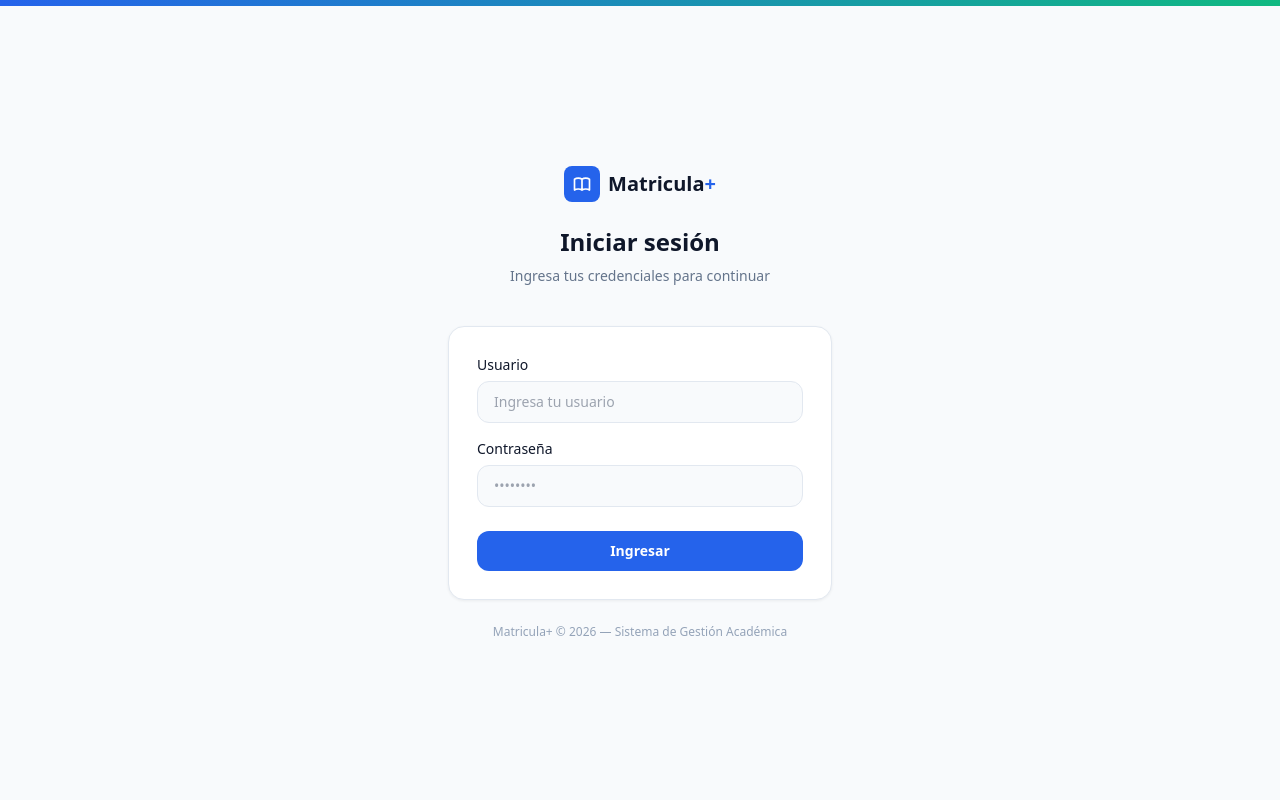
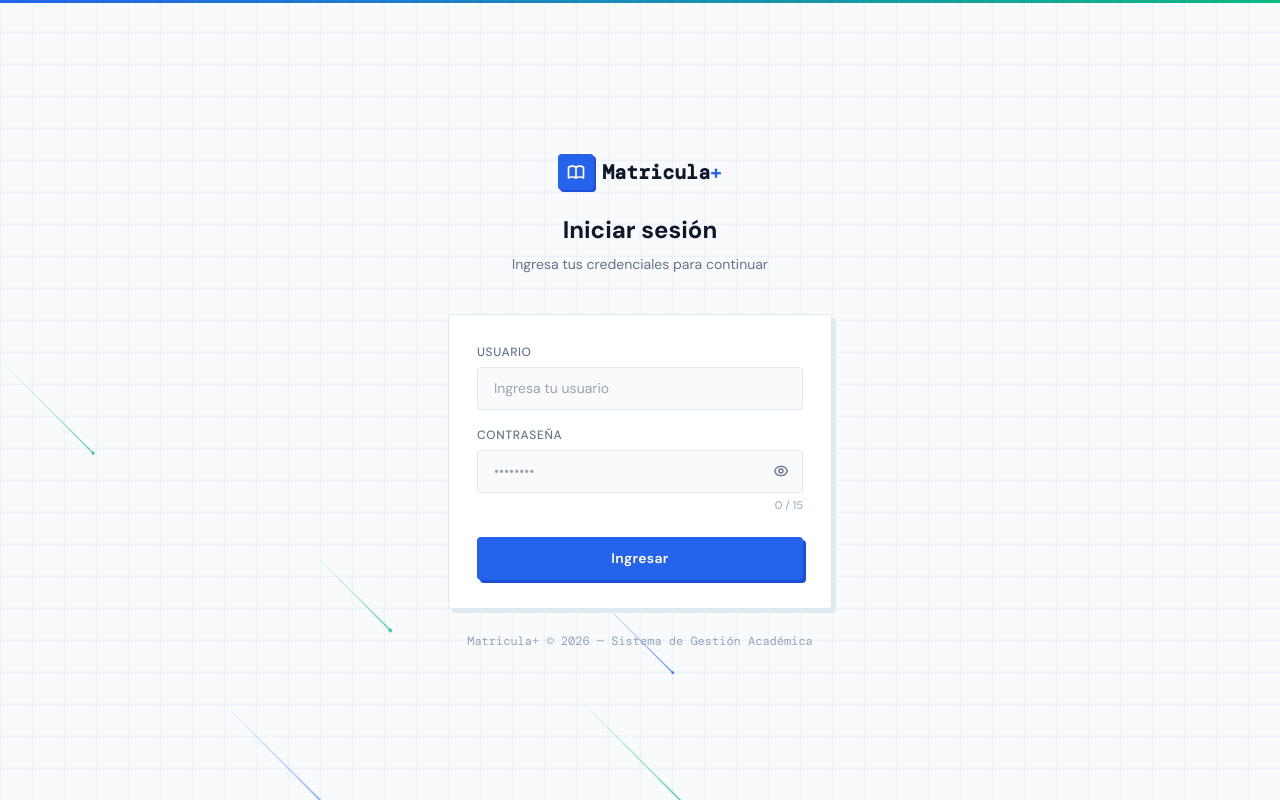
Before and after one commit to aaleja19001/frontend-matriculas, an Angular app: page /login in a window 1280 px wide. Built offline with nearby package versions, Linux system fonts and the light colour scheme.

Commit message:
Se agregan validaciones al login y se mejora la apariencia.

```diff
--- a/src/app/features/auth/login/login.component.html
+++ b/src/app/features/auth/login/login.component.html
@@ -1,35 +1,170 @@
-<div class="min-h-screen flex flex-col" style="background-color: #F8FAFC;">
+<link href="https://fonts.googleapis.com/css2?family=DM+Mono:wght@400;500&family=DM+Sans:wght@400;500;600;700&display=swap" rel="stylesheet">
 
-  <!-- Acento superior -->
-  <div class="h-1.5 w-full" style="background: linear-gradient(90deg, #2563EB, #10B981);"></div>
+<style>
+  .login-wrap * { font-family: 'DM Sans', sans-serif; }
 
-  <!-- Contenido centrado -->
-  <div class="flex-1 flex items-center justify-center px-4">
+  .login-wrap {
+    background-color: #F8FAFC;
+    background-image:
+      linear-gradient(rgba(37,99,235,0.03) 1px, transparent 1px),
+      linear-gradient(90deg, rgba(37,99,235,0.03) 1px, transparent 1px);
+    background-size: 32px 32px;
+    min-height: 100vh;
+    display: flex;
+    flex-direction: column;
+  }
+
+  .top-bar {
+    height: 3px;
+    background: linear-gradient(90deg, #2563EB, #10B981);
+  }
+
+  .card {
+    background: #fff;
+    border-radius: 4px;
+    border: 1px solid #E2E8F0;
+    box-shadow: 4px 4px 0px #E2E8F0;
+  }
+
+  .input-field {
+    border: 1px solid #E2E8F0;
+    border-radius: 4px;
+    background: #F8FAFC;
+    color: #0F172A;
+    font-family: 'DM Mono', monospace;
+    font-size: 0.875rem;
+    padding: 10px 16px;
+    width: 100%;
+    outline: none;
+    transition: border-color 0.2s, box-shadow 0.2s;
+    box-sizing: border-box;
+  }
+  .input-field:focus {
+    border-color: #2563EB;
+    box-shadow: 0 0 0 3px rgba(37,99,235,0.08);
+    background: #fff;
+  }
+
+  .password-wrapper { position: relative; }
+  .password-wrapper .input-field { padding-right: 44px; }
+
+  .eye-btn {
+    position: absolute;
+    right: 12px;
+    top: 50%;
+    transform: translateY(-50%);
+    background: none;
+    border: none;
+    cursor: pointer;
+    color: #64748B;
+    padding: 2px;
+    display: flex;
+    align-items: center;
+    transition: color 0.2s;
+  }
+  .eye-btn:hover { color: #2563EB; }
+
+  .char-counter {
+    font-family: 'DM Mono', monospace;
+    font-size: 0.7rem;
+    color: #94A3B8;
+    text-align: right;
+    margin-top: 4px;
+  }
+  .char-counter.limit-near { color: #EF4444; font-weight: 600; }
+
+  .btn-login {
+    width: 100%;
+    background-color: #2563EB;
+    color: #fff;
+    font-weight: 600;
+    font-size: 0.875rem;
+    border: none;
+    border-radius: 4px;
+    padding: 11px;
+    cursor: pointer;
+    box-shadow: 3px 3px 0px #1D4ED8;
+    transition: transform 0.1s, box-shadow 0.1s, background-color 0.15s;
+    display: flex;
+    align-items: center;
+    justify-content: center;
+    gap: 8px;
+    letter-spacing: 0.3px;
+  }
+  .btn-login:hover:not(:disabled) {
+    background-color: #1D4ED8;
+    transform: translate(1px, 1px);
+    box-shadow: 2px 2px 0px #1D4ED8;
+  }
+  .btn-login:active:not(:disabled) {
+    transform: translate(3px, 3px);
+    box-shadow: 0px 0px 0px #1D4ED8;
+  }
+  .btn-login:disabled { opacity: 0.6; cursor: not-allowed; }
+
+  .logo-badge {
+    background-color: #2563EB;
+    border-radius: 4px;
+    box-shadow: 2px 2px 0px #1D4ED8;
+  }
+
+  .error-box {
+    background: #FEF2F2;
+    color: #DC2626;
+    border: 1px solid #FECACA;
+    border-radius: 4px;
+    padding: 10px 12px;
+    font-size: 0.83rem;
+    display: flex;
+    align-items: center;
+    gap: 8px;
+    margin-bottom: 16px;
+  }
+
+  .label-tag {
+    font-family: 'DM Mono', monospace;
+    font-size: 0.75rem;
+    font-weight: 500;
+    letter-spacing: 0.05em;
+    text-transform: uppercase;
+    color: #64748B;
+    display: block;
+    margin-bottom: 6px;
+  }
+
+  @keyframes spin { to { transform: rotate(360deg); } }
+  .spin { animation: spin 0.8s linear infinite; }
+</style>
+
+<div class="login-wrap">
+
+  <div class="top-bar w-full"></div>
+<canvas id="meteorCanvas" style="position:fixed; top:0; left:0; width:100%; height:100%; pointer-events:none; z-index:0;"></canvas>
+  <div class="flex-1 flex items-center justify-center px-4" style="position:relative; z-index:1;">
     <div class="w-full max-w-sm">
 
       <!-- Header -->
       <div class="text-center mb-10">
         <div class="inline-flex items-center gap-2 mb-6">
-          <div class="w-9 h-9 rounded-lg flex items-center justify-center"
-               style="background-color: #2563EB;">
+          <div class="logo-badge w-9 h-9 flex items-center justify-center">
             <svg class="w-5 h-5 text-white" fill="none" stroke="currentColor" viewBox="0 0 24 24">
               <path stroke-linecap="round" stroke-linejoin="round" stroke-width="2"
                 d="M12 6.253v13m0-13C10.832 5.477 9.246 5 7.5 5S4.168 5.477 3 6.253v13C4.168 18.477 5.754 18 7.5 18s3.332.477 4.5 1.253m0-13C13.168 5.477 14.754 5 16.5 5c1.747 0 3.332.477 4.5 1.253v13C19.832 18.477 18.247 18 16.5 18c-1.746 0-3.332.477-4.5 1.253"/>
             </svg>
           </div>
-          <span class="text-xl font-bold" style="color: #0F172A;">Matricula<span style="color: #2563EB;">+</span></span>
+          <span class="text-xl font-bold" style="color: #0F172A; font-family: 'DM Mono', monospace;">
+            Matricula<span style="color: #2563EB;">+</span>
+          </span>
         </div>
         <h2 class="text-2xl font-bold" style="color: #0F172A;">Iniciar sesión</h2>
         <p class="text-sm mt-2" style="color: #64748B;">Ingresa tus credenciales para continuar</p>
       </div>
 
       <!-- Card -->
-      <div class="bg-white rounded-2xl p-7" style="border: 1px solid #E2E8F0; box-shadow: 0 1px 3px rgba(0,0,0,0.06);">
+      <div class="card p-7">
 
         <!-- Error -->
-        <div *ngIf="error"
-             class="flex items-center gap-2 p-3 rounded-xl mb-5 text-sm"
-             style="background-color: #FEF2F2; color: #DC2626; border: 1px solid #FECACA;">
+        <div *ngIf="error" class="error-box">
           <svg class="w-4 h-4 flex-shrink-0" fill="none" stroke="currentColor" viewBox="0 0 24 24">
             <path stroke-linecap="round" stroke-linejoin="round" stroke-width="2"
               d="M12 8v4m0 4h.01M21 12a9 9 0 11-18 0 9 9 0 0118 0z"/>
@@ -39,37 +174,54 @@
 
         <!-- Usuario -->
         <div class="mb-4">
-          <label class="block text-sm font-medium mb-1.5" style="color: #0F172A;">Usuario</label>
+          <label class="label-tag">Usuario</label>
           <input
             type="text"
             [(ngModel)]="username"
-            class="w-full rounded-xl px-4 py-2.5 text-sm outline-none transition-all"
-            style="border: 1px solid #E2E8F0; color: #0F172A; background-color: #F8FAFC;"
+            class="input-field"
             placeholder="Ingresa tu usuario"
           />
         </div>
 
         <!-- Contraseña -->
         <div class="mb-6">
-          <label class="block text-sm font-medium mb-1.5" style="color: #0F172A;">Contraseña</label>
-          <input
-            type="password"
-            [(ngModel)]="password"
-            class="w-full rounded-xl px-4 py-2.5 text-sm outline-none transition-all"
-            style="border: 1px solid #E2E8F0; color: #0F172A; background-color: #F8FAFC;"
-            placeholder="••••••••"
-          />
+          <label class="label-tag">Contraseña</label>
+          <div class="password-wrapper">
+            <input
+              [type]="showPassword ? 'text' : 'password'"
+              [(ngModel)]="password"
+              class="input-field"
+              placeholder="••••••••"
+              maxlength="15"
+            />
+            <button
+              type="button"
+              class="eye-btn"
+              (click)="showPassword = !showPassword"
+              [attr.aria-label]="showPassword ? 'Ocultar contraseña' : 'Mostrar contraseña'">
+              <svg *ngIf="!showPassword" class="w-4 h-4" fill="none" stroke="currentColor" viewBox="0 0 24 24">
+                <path stroke-linecap="round" stroke-linejoin="round" stroke-width="2"
+                  d="M15 12a3 3 0 11-6 0 3 3 0 016 0z"/>
+                <path stroke-linecap="round" stroke-linejoin="round" stroke-width="2"
+                  d="M2.458 12C3.732 7.943 7.523 5 12 5c4.478 0 8.268 2.943 9.542 7-1.274 4.057-5.064 7-9.542 7-4.477 0-8.268-2.943-9.542-7z"/>
+              </svg>
+              <svg *ngIf="showPassword" class="w-4 h-4" fill="none" stroke="currentColor" viewBox="0 0 24 24">
+                <path stroke-linecap="round" stroke-linejoin="round" stroke-width="2"
+                  d="M13.875 18.825A10.05 10.05 0 0112 19c-4.478 0-8.268-2.943-9.543-7a9.97 9.97 0 011.563-3.029m5.858.908a3 3 0 114.243 4.243M9.878 9.878l4.242 4.242M9.88 9.88l-3.29-3.29m7.532 7.532l3.29 3.29M3 3l3.59 3.59m0 0A9.953 9.953 0 0112 5c4.478 0 8.268 2.943 9.543 7a10.025 10.025 0 01-4.132 5.411m0 0L21 21"/>
+              </svg>
+            </button>
+          </div>
+          <div class="char-counter" [class.limit-near]="password.length >= 18">
+            {{ password.length }} / 15
+          </div>
         </div>
 
         <!-- Botón -->
         <button
+          class="btn-login"
           (click)="onLogin()"
-          [disabled]="loading"
-          class="w-full text-white font-semibold py-2.5 rounded-xl transition-all text-sm flex items-center justify-center gap-2"
-          style="background-color: #2563EB;"
-          onmouseover="this.style.backgroundColor='#1D4ED8'"
-          onmouseout="this.style.backgroundColor='#2563EB'">
-          <svg *ngIf="loading" class="animate-spin w-4 h-4" fill="none" viewBox="0 0 24 24">
+          [disabled]="loading">
+          <svg *ngIf="loading" class="spin w-4 h-4" fill="none" viewBox="0 0 24 24">
             <circle class="opacity-25" cx="12" cy="12" r="10" stroke="white" stroke-width="4"/>
             <path class="opacity-75" fill="white" d="M4 12a8 8 0 018-8v8z"/>
           </svg>
@@ -79,7 +231,7 @@
       </div>
 
       <!-- Footer -->
-      <p class="text-center text-xs mt-6" style="color: #94A3B8;">
+      <p class="text-center text-xs mt-6" style="color: #94A3B8; font-family: 'DM Mono', monospace;">
         Matricula+ © 2026 — Sistema de Gestión Académica
       </p>
 
--- a/src/app/features/auth/login/login.component.ts
+++ b/src/app/features/auth/login/login.component.ts
@@ -1,4 +1,4 @@
-import { Component } from '@angular/core';
+import { Component, AfterViewInit } from '@angular/core';
 import { CommonModule } from '@angular/common';
 import { FormsModule } from '@angular/forms';
 import { Router } from '@angular/router';
@@ -10,11 +10,12 @@ import { AuthService } from '../../../core/auth/auth.service';
   imports: [CommonModule, FormsModule],
   templateUrl: './login.component.html'
 })
-export class LoginComponent {
+export class LoginComponent implements AfterViewInit {
   username = '';
   password = '';
   error = '';
   loading = false;
+  showPassword = false;
 
   constructor(private authService: AuthService, private router: Router) {}
 
@@ -35,4 +36,95 @@ export class LoginComponent {
       }
     });
   }
+
+
+  ngAfterViewInit() {
+    this.initMeteors();
+  }
+
+  private initMeteors() {
+    const canvas = document.getElementById('meteorCanvas') as HTMLCanvasElement;
+    if (!canvas) return;
+    const ctx = canvas.getContext('2d')!;
+
+    const resize = () => {
+      canvas.width  = window.innerWidth;
+      canvas.height = window.innerHeight;
+    };
+    resize();
+    window.addEventListener('resize', resize);
+
+    class Meteor {
+      x = 0; y = 0; len = 0; speed = 0; opacity = 0; width = 0; color = '';
+
+      constructor() { this.reset(true); }
+
+      reset(initial = false) {
+        this.x       = Math.random() * (canvas.width + 300) - 100;
+        this.y       = initial ? Math.random() * canvas.height : -Math.random() * 200;
+        this.len     = 80 + Math.random() * 120;
+        this.speed   = 1.8 + Math.random() * 2.5;
+        this.opacity = 0.5 + Math.random() * 0.4;
+        this.width   = 0.8 + Math.random() * 1.2;
+        this.color   = Math.random() > 0.5 ? '37,99,235' : '16,185,129';
+      }
+
+      update() {
+        this.x += this.speed;
+        this.y += this.speed;
+        if (this.x > canvas.width + 200 || this.y > canvas.height + 200) this.reset();
+      }
+
+      draw() {
+        const angle = Math.PI / 4;
+        const x2 = this.x - Math.cos(angle) * this.len;
+        const y2 = this.y - Math.sin(angle) * this.len;
+
+        const grad = ctx.createLinearGradient(x2, y2, this.x, this.y);
+        grad.addColorStop(0,   `rgba(${this.color}, 0)`);
+        grad.addColorStop(0.6, `rgba(${this.color}, ${this.opacity * 0.4})`);
+        grad.addColorStop(1,   `rgba(${this.color}, ${this.opacity})`);
+
+        ctx.beginPath();
+        ctx.moveTo(x2, y2);
+        ctx.lineTo(this.x, this.y);
+        ctx.strokeStyle = grad;
+        ctx.lineWidth   = this.width;
+        ctx.lineCap     = 'round';
+        ctx.stroke();
+
+        ctx.beginPath();
+        ctx.arc(this.x, this.y, this.width * 1.2, 0, Math.PI * 2);
+        ctx.fillStyle = `rgba(${this.color}, ${this.opacity})`;
+        ctx.fill();
+      }
+    }
+
+    const meteors = Array.from({ length: 7 }, (_, i) => {
+      const m = new Meteor();
+      m.x = -100 - i * 180;
+      m.y = -100 - i * 60;
+      return m;
+    });
+
+    const drawGrid = () => {
+      ctx.strokeStyle = 'rgba(37,99,235,0.04)';
+      ctx.lineWidth = 1;
+      for (let x = 0; x < canvas.width; x += 32) {
+        ctx.beginPath(); ctx.moveTo(x, 0); ctx.lineTo(x, canvas.height); ctx.stroke();
+      }
+      for (let y = 0; y < canvas.height; y += 32) {
+        ctx.beginPath(); ctx.moveTo(0, y); ctx.lineTo(canvas.width, y); ctx.stroke();
+      }
+    };
+
+    const animate = () => {
+      ctx.clearRect(0, 0, canvas.width, canvas.height);
+      drawGrid();
+      meteors.forEach(m => { m.update(); m.draw(); });
+      requestAnimationFrame(animate);
+    };
+
+    animate();
+  }
 }
```
